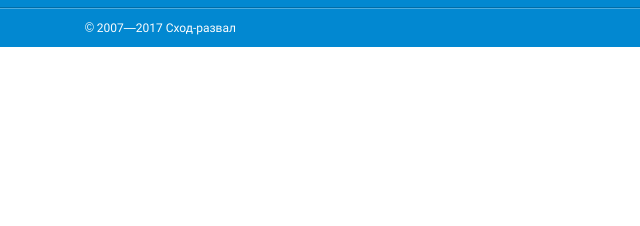
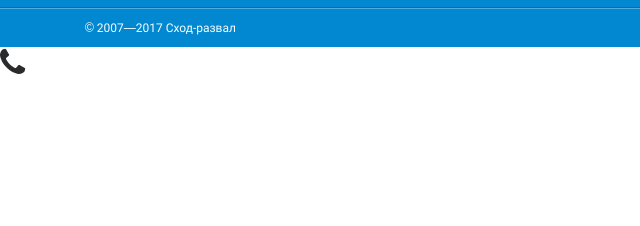
Before and after one commit to hramn1/shod-razval, a website: page index.html in a window 1280 px wide. Shown: the part 2198-2424 px from the top of the page, 0-640 px from the left. Drawn offline with nearby package versions, Linux system fonts and the light colour scheme; files that its build step writes are made by us from their sources.

Commit message:
правки

```diff
--- a/index.html
+++ b/index.html
@@ -211,6 +211,9 @@
 			</div>
 			<script type="text/javascript" charset="utf-8" async src="https://api-maps.yandex.ru/services/constructor/1.0/js/?sid=2TY77yWi24fVX5CRckI1liVZEpYZfzMv&amp;height=426&amp;lang=ru_RU&amp;sourceType=constructor&amp;scroll=true"></script>
 		</section>
+		<div class="call-phone">
+			<i class="fa fa-phone fa-2x"></i>
+		</div>
 	</div>
 </body>
 </html>
```
